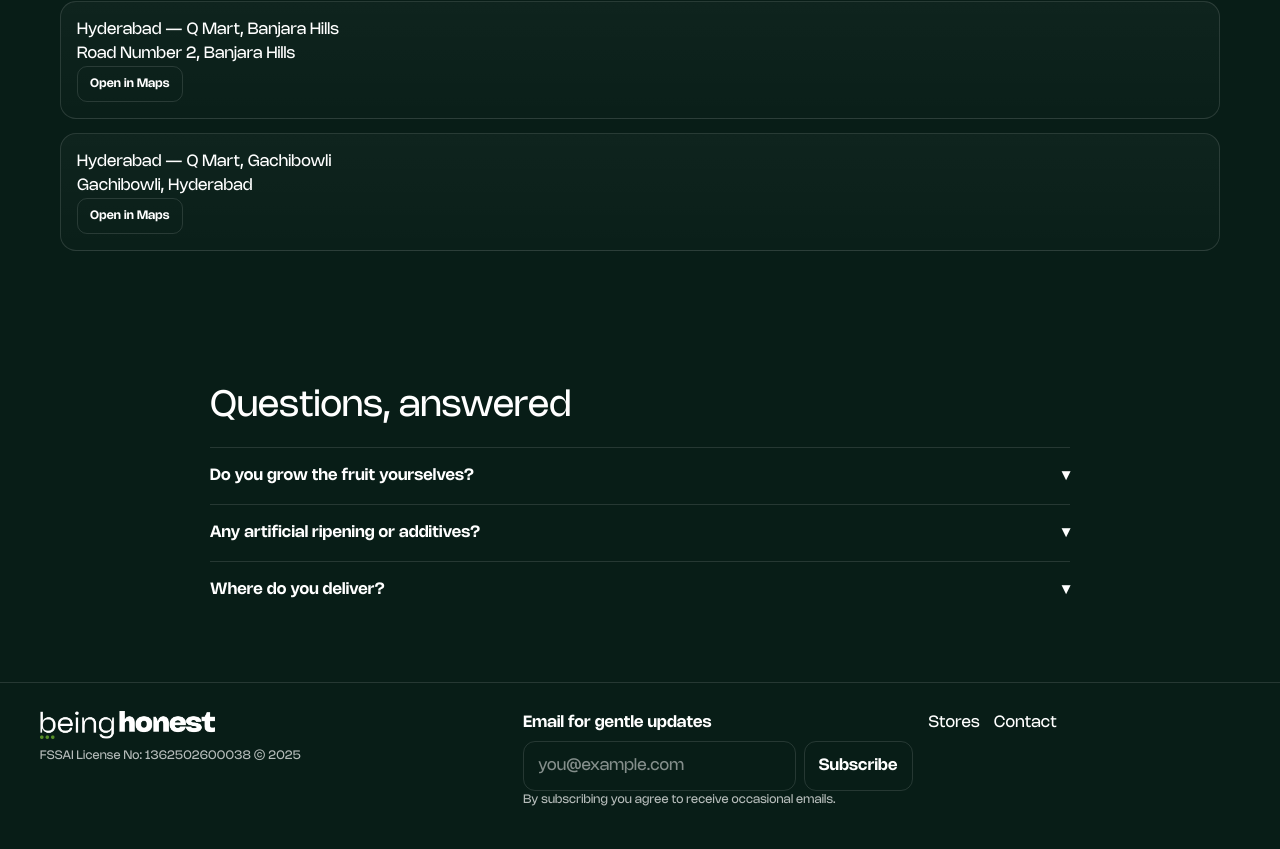
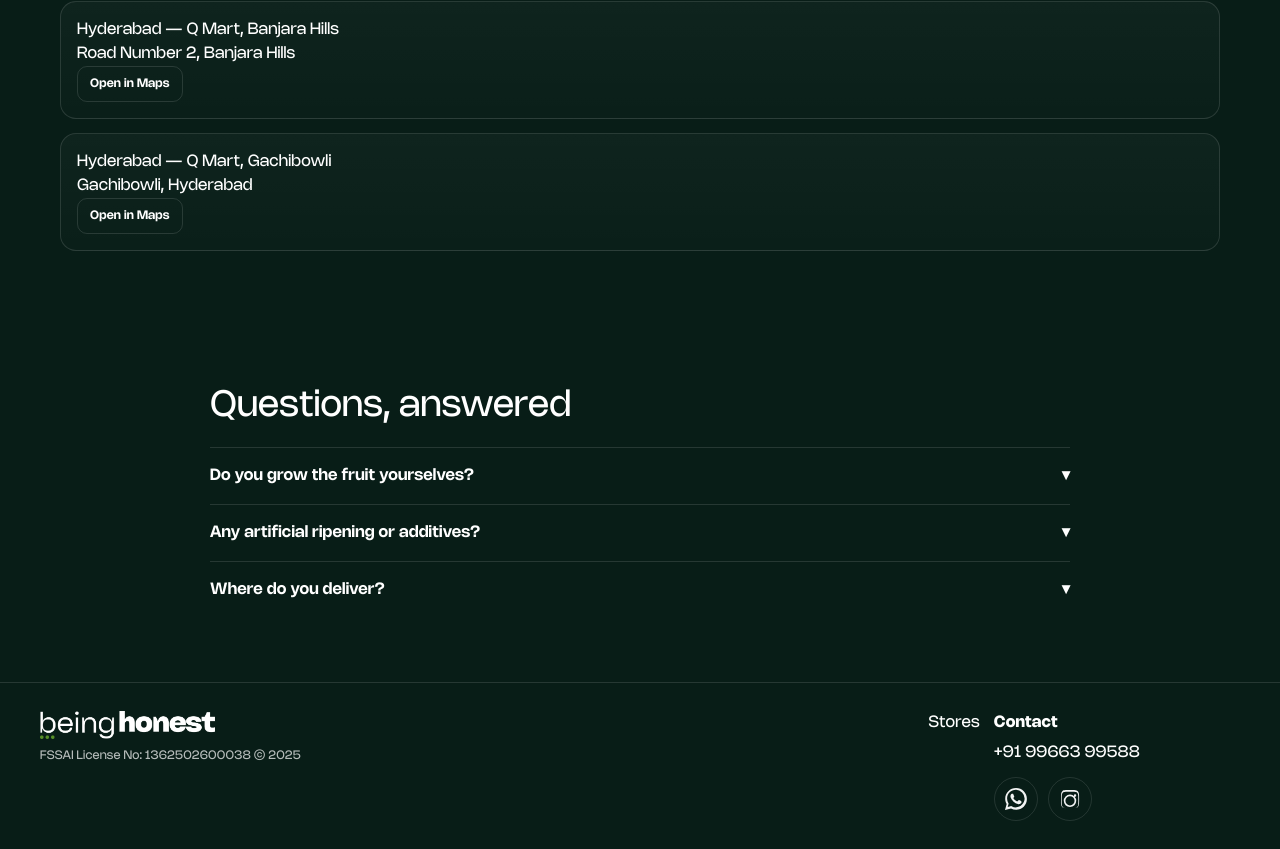
Before and after one commit to rohith-m-1210/being-honest-site, a Next.js app in the folder being-honest/: page / in a window 1280 px wide. Shown: the part 4823-5672 px from the top of the page. Built offline with nearby package versions, Linux system fonts and the light colour scheme.

Commit message:
whatsapp and instragram

```diff
--- a/being-honest/app/globals.css
+++ b/being-honest/app/globals.css
@@ -171,6 +171,13 @@ img{max-width:100%; display:block}
 .input-wrap{display:flex; gap:8px}
 .input-wrap input{flex:1; padding:12px 14px; border:1px solid var(--line); background:transparent; color:#fff; border-radius:12px}
 .links{display:flex; gap:14px}
+.contact-block{ display:grid; gap:6px }
+.contact-title{ font-weight:700 }
+.contact-row{ display:flex; gap:12px; align-items:center; flex-wrap:wrap }
+.contact-icons{ display:flex; gap:10px; align-items:center }
+.contact-icons .icon{ display:inline-flex; width:44px; height:44px; border:1px solid var(--line); border-radius:999px; align-items:center; justify-content:center; color:#fff; opacity:.95 }
+.contact-icons .icon svg{ width:22px; height:22px; display:block }
+.contact-icons .icon:hover{ background:rgba(255,255,255,.06) }
 .muted{color:var(--muted)}
 .tiny{font-size:12px}
 @media (min-width:900px){
@@ -178,13 +185,17 @@ img{max-width:100%; display:block}
 }
 
 /* Modal */
-dialog{border:none; padding:0; background:transparent}
+dialog{border:none; padding:0; background:transparent; z-index:90; display:flex; align-items:center; justify-content:center}
 .modal{background:var(--card); border:1px solid var(--line); border-radius:16px; padding:18px; width:min(520px, 94vw)}
 .modal-close{position:absolute; right:16px; top:16px}
+.modal-brand{ display:flex; justify-content:center; margin:2px 0 10px }
+.modal-brand .logo{ height:30px; width:auto; display:block }
+.hotline{ display:flex; justify-content:center; align-items:center; gap:8px; font-weight:700; font-size:18px; padding:10px 12px; border:1px solid var(--line); border-radius:12px; background:rgba(255,255,255,.04); margin:6px 0 12px }
+.hotline a{ color:inherit }
 .field{display:grid; gap:6px; margin:10px 0}
 .field input,.field textarea{padding:10px 12px; border:1px solid var(--line); background:transparent; color:#fff; border-radius:10px}
 .modal menu{display:flex; gap:10px; justify-content:flex-end; margin:10px 0 0}
-.scrim{position:fixed; inset:0; background:rgba(0,0,0,.5); opacity:0; pointer-events:none; transition:.2s}
+.scrim{position:fixed; inset:0; background:rgba(0,0,0,.5); opacity:0; pointer-events:none; transition:.2s; z-index:80}
 .scrim.on{opacity:1; pointer-events:auto}
 
 /* Toast */
--- a/being-honest/app/page.tsx
+++ b/being-honest/app/page.tsx
@@ -1,16 +1,14 @@
 "use client";
 
-import { useMemo, useRef, useState } from "react";
+import { useMemo, useState } from "react";
 import dynamic from "next/dynamic";
 const ExploreRail = dynamic(() => import("./components/ExploreRail"), { ssr: false });
 
 export default function Home() {
   // UI state for FAQ and modal/toast
   const [faqOpen, setFaqOpen] = useState<Record<number, boolean>>({});
-  const [showModal, setShowModal] = useState(false);
   const [navOpen, setNavOpen] = useState(false);
   const [toast, setToast] = useState<string | null>(null);
-  const emailRef = useRef<HTMLInputElement>(null);
 
   const year = useMemo(() => new Date().getFullYear(), []);
 
@@ -26,14 +24,6 @@ export default function Home() {
     []
   );
 
-
-  const onNewsletter = (e: React.FormEvent) => {
-    e.preventDefault();
-    const email = emailRef.current?.value?.trim() ?? "";
-    if (!/.+@.+\..+/.test(email)) return triggerToast("Please enter a valid email");
-    if (emailRef.current) emailRef.current.value = "";
-    triggerToast("Subscribed — thank you!");
-  };
 
   const triggerToast = (msg: string) => {
     setToast(msg);
@@ -313,41 +303,33 @@ export default function Home() {
             </a>
             <p className="tiny muted">FSSAI License No: 1362502600038 © 2025</p>
           </div>
-          <form className="newsletter" onSubmit={onNewsletter}>
-            <label>Email for gentle updates</label>
-            <div className="input-wrap">
-              <input ref={emailRef} type="email" placeholder="you@example.com" required suppressHydrationWarning />
-              <button className="btn small" type="submit">Subscribe</button>
-            </div>
-            <p className="tiny muted">By subscribing you agree to receive occasional emails.</p>
-          </form>
+          <div className="footer-spacer" aria-hidden></div>
+
           <div className="links">
             <a href="#stores">Stores</a>
-            <a href="#" onClick={(e) => { e.preventDefault(); setShowModal(true); }}>Contact</a>
+            <div className="contact-block" aria-label="Contact">
+              <div className="contact-title">Contact</div>
+              <div className="contact-row">
+                <a className="phone" href="tel:+919966399588" aria-label="Call +91 99663 99588">+91 99663 99588</a>
+                <div className="contact-icons">
+                  {/* WhatsApp icon (white) */}
+                  <a className="icon" title="WhatsApp" aria-label="Open WhatsApp chat" href="https://wa.me/919966399588" target="_blank" rel="noopener">
+                    <svg viewBox="0 0 24 24" width="22" height="22" fill="currentColor" aria-hidden>
+                      <path d="M20.52 3.48A11.94 11.94 0 0 0 12.06 0C5.5 0 .24 5.26.24 11.78c0 2.07.54 4.05 1.57 5.81L0 24l6.58-1.73a11.8 11.8 0 0 0 5.48 1.4h.01c6.56 0 11.82-5.26 11.82-11.78 0-3.15-1.23-6.11-3.37-8.41ZM12.06 21.3h-.01a9.5 9.5 0 0 1-4.85-1.33l-.35-.2-3.9 1.02 1.04-3.8-.23-.38a9.51 9.51 0 0 1-1.47-5.12c0-5.24 4.28-9.5 9.55-9.5a9.4 9.4 0 0 1 6.75 2.8 9.4 9.4 0 0 1 2.8 6.7c0 5.24-4.28 9.51-9.53 9.51Zm5.48-7.14c-.3-.15-1.78-.88-2.06-.98-.28-.1-.49-.15-.7.15-.21.3-.8.98-.98 1.18-.18.2-.36.22-.66.07-.3-.15-1.23-.45-2.35-1.43-.86-.74-1.44-1.66-1.62-1.96-.18-.3-.02-.45.13-.6.13-.13.3-.34.45-.51.15-.17.2-.3.3-.5.1-.2.05-.37-.02-.52-.07-.15-.7-1.68-.96-2.3-.25-.6-.5-.5-.7-.5l-.6-.01c-.2 0-.52.07-.79.37-.27.3-1.04 1.02-1.04 2.48s1.07 2.88 1.22 3.08c.15.2 2.1 3.3 5.1 4.62.71.31 1.26.49 1.69.62.71.23 1.36.2 1.87.12.57-.08 1.78-.73 2.03-1.43.25-.7.25-1.3.18-1.43-.07-.13-.27-.2-.57-.35Z"/>
+                    </svg>
+                  </a>
+                  {/* Instagram icon (white) */}
+                  <a className="icon" title="Instagram" aria-label="Open Instagram profile" href="https://instagram.com/" target="_blank" rel="noopener">
+                    <svg viewBox="0 0 24 24" width="22" height="22" fill="currentColor" aria-hidden>
+                      <path d="M12 2.2c3 0 3.4 0 4.6.07 1.2.06 1.9.25 2.4.42.6.23 1 .5 1.5.95.45.45.72.9.95 1.5.17.5.36 1.2.42 2.4.07 1.2.07 1.6.07 4.6s0 3.4-.07 4.6c-.06 1.2-.25 1.9-.42 2.4-.23.6-.5 1-.95 1.5-.45.45-.9.72-1.5.95-.5.17-1.2.36-2.4.42-1.2.07-1.6.07-4.6.07s-3.4 0-4.6-.07c-1.2-.06-1.9-.25-2.4-.42-.6-.23-1-.5-1.5-.95-.45-.45-.72-.9-.95-1.5-.17-.5-.36-1.2-.42-2.4C2.2 15.4 2.2 15 2.2 12s0-3.4.07-4.6c.06-1.2.25-1.9.42-2.4.23-.6.5-1 .95-1.5.45-.45.9-.72 1.5-.95.5-.17 1.2-.36 2.4-.42C8.6 2.2 9 2.2 12 2.2Zm0 1.8c-3 0-3.4 0-4.6.07-1 .05-1.6.22-1.97.36-.5.2-.85.43-1.23.8-.37.38-.6.74-.8 1.24-.14.37-.3.94-.36 1.97-.07 1.2-.07 1.5-.07 4.6s0 3.4.07 4.6c.05 1 .22 1.6.36 1.97.2.5.43.85.8 1.23.38.37.74.6 1.24.8.37.14.94.3 1.97.36 1.2.07 1.5.07 4.6.07s3.4 0 4.6-.07c1-.05 1.6-.22 1.97-.36.5-.2.85-.43 1.23-.8.37-.38.6-.74.8-1.24.14-.37.3-.94.36-1.97.07-1.2.07-1.5.07-4.6s0-3.4-.07-4.6c-.05-1-.22-1.6-.36-1.97-.2-.5-.43-.85-.8-1.23-.38-.37-.74-.6-1.24-.8-.37-.14-.94-.3-1.97-.36-1.2-.07-1.5-.07-4.6-.07Zm0 3.2a6.8 6.8 0 1 1 0 13.6 6.8 6.8 0 0 1 0-13.6Zm0 1.8a5 5 0 1 0 0 10 5 5 0 0 0 0-10Zm5.5-2.05a1.3 1.3 0 1 1 0 2.6 1.3 1.3 0 0 1 0-2.6Z"/>
+                    </svg>
+                  </a>
+                </div>
+              </div>
+            </div>
           </div>
         </div>
       </footer>
-
-      {/* CONTACT MODAL */}
-      {showModal && (
-        <>
-          <div className="scrim on" onClick={() => setShowModal(false)} />
-          <dialog open id="contactModal">
-            <form method="dialog" className="modal" onSubmit={(e) => e.preventDefault()}>
-              <button className="icon-btn modal-close" aria-label="Close" onClick={() => setShowModal(false)}>✕</button>
-              <h3>Say hello</h3>
-              <p className="muted">We’re here, slowly.</p>
-              <div className="field"><label>Name</label><input type="text" required/></div>
-              <div className="field"><label>Email</label><input type="email" required/></div>
-              <div className="field"><label>Message</label><textarea rows={4} required></textarea></div>
-              <menu>
-                <button className="btn ghost" onClick={() => setShowModal(false)}>Cancel</button>
-                <button className="btn primary" onClick={() => { setShowModal(false); triggerToast("Message sent"); }}>Send</button>
-              </menu>
-            </form>
-          </dialog>
-        </>
-      )}
 
       {/* TOAST */}
       <div className={`toast ${toast ? "on" : ""}`} role="status" aria-live="polite">{toast}</div>
```
